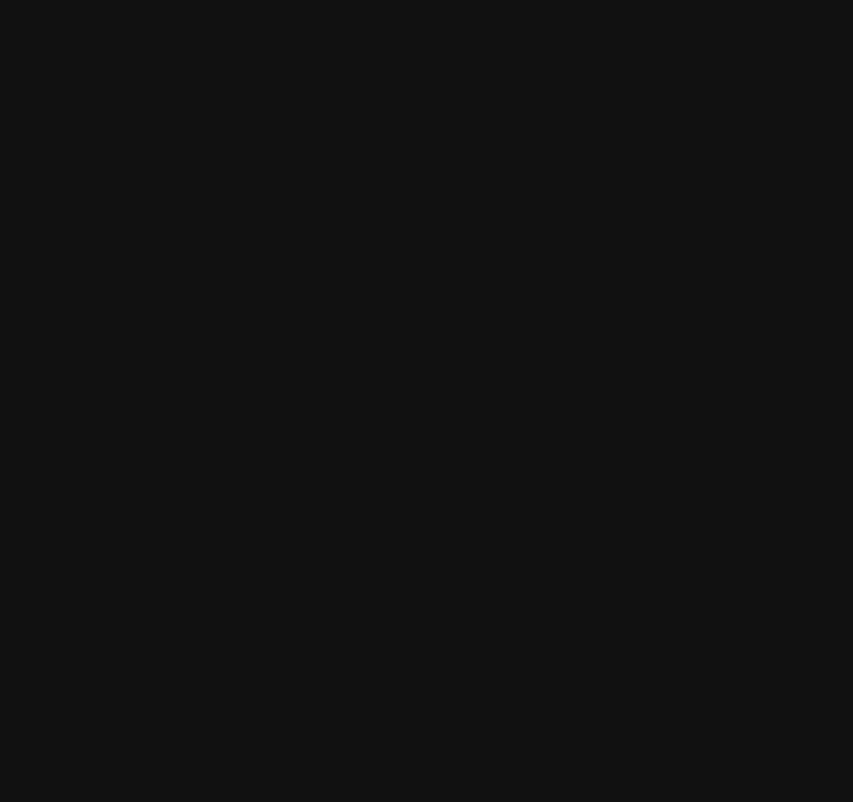
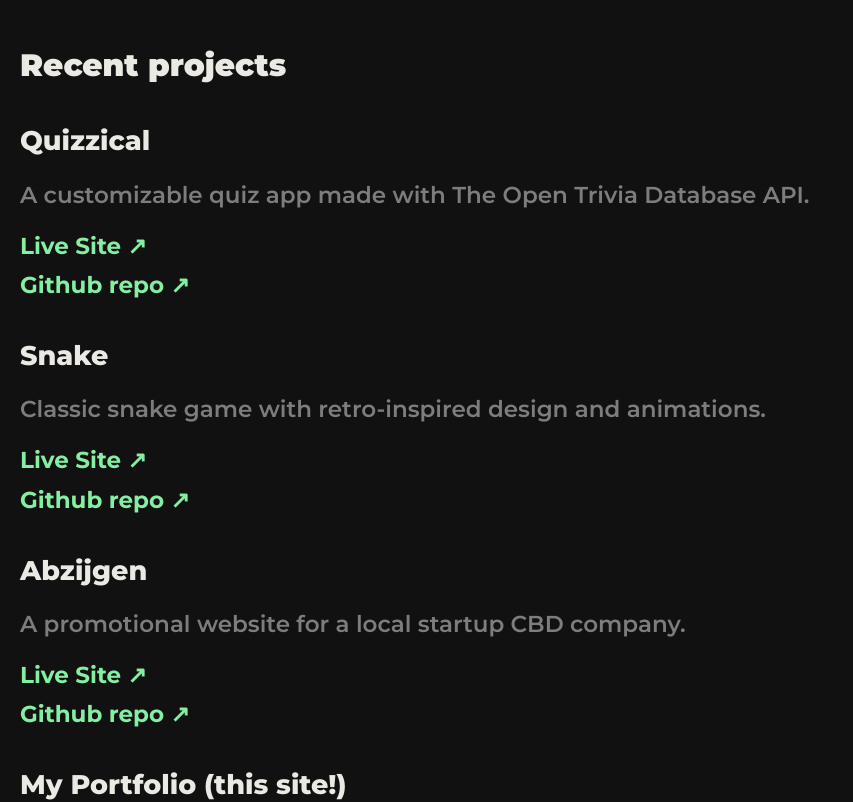
Before and after one commit to gare-Ware/garyk-portfolio, a JavaScript app: page / in a window 1280 px wide. Shown: the part 1080-1882 px from the top of the page, without its empty margins (0-853 px from the left). Before the commit the page ends 1126 px from the top, so only its background shows below. Built offline with nearby package versions, Linux system fonts and the light colour scheme; the HTML template or start-up script is replaced by a standard one.

Commit message:
Early build testing

```diff
--- a/src/App.js
+++ b/src/App.js
@@ -1,6 +1,7 @@
 import Navbar from "./Components/Navbar";
 import Home from './Components/Home'
 import About from './Components/About'
+import RecentProjects from './Components/RecentProjects'
 
 function App() {
   return (
@@ -8,6 +9,7 @@
       <Navbar />
       <Home />
       <About />
+      <RecentProjects />
     </div>
   );
 }
--- a/src/Components/About.js
+++ b/src/Components/About.js
@@ -4,11 +4,9 @@
         <div className="container about">
             <h1 className="about__header">About me</h1>
             <p className="about__body">
-            I have an affinity for all things technology. Throughout my life and in any job I’ve had, this has always found a way to prove true. As toddler I spent most of my time tinkering with my computer. As a teenager I would be flashing custom ROM’s on my smartphone. As a waiter I would be installing a new POS system to increase efficiency and sales.</p>
+            I have an affinity for all things technology. Throughout my life and in any job I’ve had, this has always found a way to prove true. As toddler I spent most of my time tinkering with my computer. As a teenager I would flash custom ROM’s on my smartphone. As a waiter I would be implementing new POS systems to increase efficiency and sales.</p>
 
-            <p className="about__body">I spent many years on a quest to sharpen my soft skills. But as I’ve gotten older, I naturally have returned to my roots. I am driven to finally pursue my true passion and commit to the world of web development.</p>
-
-            {/* <p className="about__body">I thus quit my job and have spent the past year learning various web development technologies. I take pride in my ability to grasp languages quickly, and the idea that there will always be more to learn is what excites me most about the industry.</p> */}
+            <p className="about__body">I spent many years on a quest to sharpen my soft skills. But as I’ve gotten older, I've naturally returned to my roots. I am driven to finally pursue my true passion and commit to the world of web development.</p>
 
             <p className="about__body">I am thrilled to pursue a career in work that I enjoy doing even in my free time. I have established some ambitious goals for myself and my journey to achieve them has begun. Please reach out if you would like to take part!</p>
 
@@ -17,3 +15,5 @@
         </div>
     )
 }
+
+            {/* <p className="about__body">I thus quit my job and have spent the past year learning various web development technologies. I take pride in my ability to grasp languages quickly, and the idea that there will always be more to learn is what excites me most about the industry.</p> */}
--- a/src/Components/RecentProjects.js
+++ b/src/Components/RecentProjects.js
@@ -1,8 +1,27 @@
+
+import projects from "./projects"
+
+function ProjectSummary(props) {
+    const { name, summary, liveSite, githubRepo } = props.project
+
+    return (
+        <div className="project-summary">
+            <h2 className="project-summary__name">{name}</h2>
+            <p className="project-summary__description">{summary}</p>
+            <a href={liveSite} className="project-summary__link">Live Site ↗</a>
+            <a href={githubRepo} className="project-summary__link">Github repo ↗</a>
+        </div>
+    )
+}
 
 export default function RecentProjects() {
+
+    const projectElements = projects.map(obj => <ProjectSummary project={obj} />)
+
     return (
         <div className="container recent-projects">
             <h1 className="recent-projects__header">Recent projects</h1>
+            {projectElements}
         </div>
     )
 }
--- /dev/null
+++ b/src/Components/projects.js
@@ -0,0 +1,26 @@
+export default [
+    {
+        name: "Quizzical",
+        summary: "A customizable quiz app made with The Open Trivia Database API.",
+        liveSite: "https://gk-quizzical.netlify.app/",
+        githubRepo: "https://github.com/gare-Ware/Quizzical"
+    },
+    {
+        name: "Snake",
+        summary: "Classic snake game with retro-inspired design and animations.",
+        liveSite: "https://gk-snakegame.netlify.app//",
+        githubRepo: "https://github.com/gare-Ware/Snake-Game"
+    },
+    {
+        name: "Abzijgen",
+        summary: "A promotional website for a local startup CBD company.",
+        liveSite: "https://abzijgen.com/",
+        githubRepo: "https://github.com/gare-Ware/Abzijgen"
+    },
+    {
+        name: "My Portfolio (this site!)",
+        summary: "A user friendly and accessible portfolio website featuring a gorgeous UI.",
+        liveSite: "https://garyk.dev/",
+        githubRepo: "https://github.com/gare-Ware/garyk-portfolio"
+    }
+]
--- a/src/index.css
+++ b/src/index.css
@@ -21,8 +21,8 @@
   --section-header: 1.94rem;
   --site-link: 1.44rem;
   /* --about-body: 1.25rem; */
-  --project-list-title: 1.69rem;
-  --project-list-summary: 1.44rem;
+  --project-summary-name: 1.69rem;
+  --project-summary-description: 1.44rem;
   --project-page-body: 1.25rem;
   --contact-header-and-btn: 1.56rem;
   --contact-message: 1.125rem;
@@ -140,3 +140,26 @@
   margin-bottom: 1em;
   font-size: var(--site-link);
 }
+
+/* ---recent projects--- */
+
+.recent-projects__header {
+  font-weight: var(--h1);
+  font-size: var(--section-header)
+}
+.project-summary {
+  margin: 2.5em 0;
+}
+.project-summary__name {
+  font-weight: var(--h2);
+  font-size: var(--project-summary-name);
+}
+.project-summary__description {
+  color: var(--light-gray);
+  font-size: var(--project-summary-description);
+}
+.project-summary__link {
+  display: block;
+  font-size: var(--site-link);
+  margin-bottom: .5em;
+}
```
